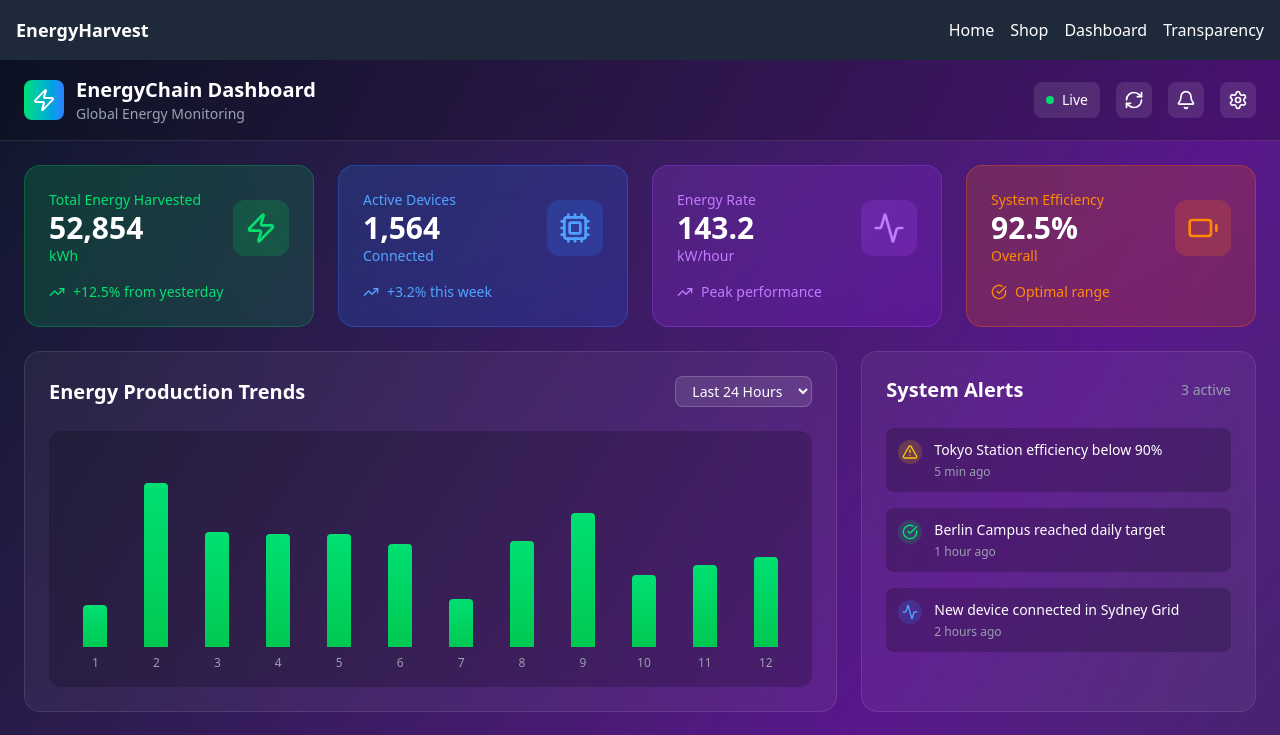
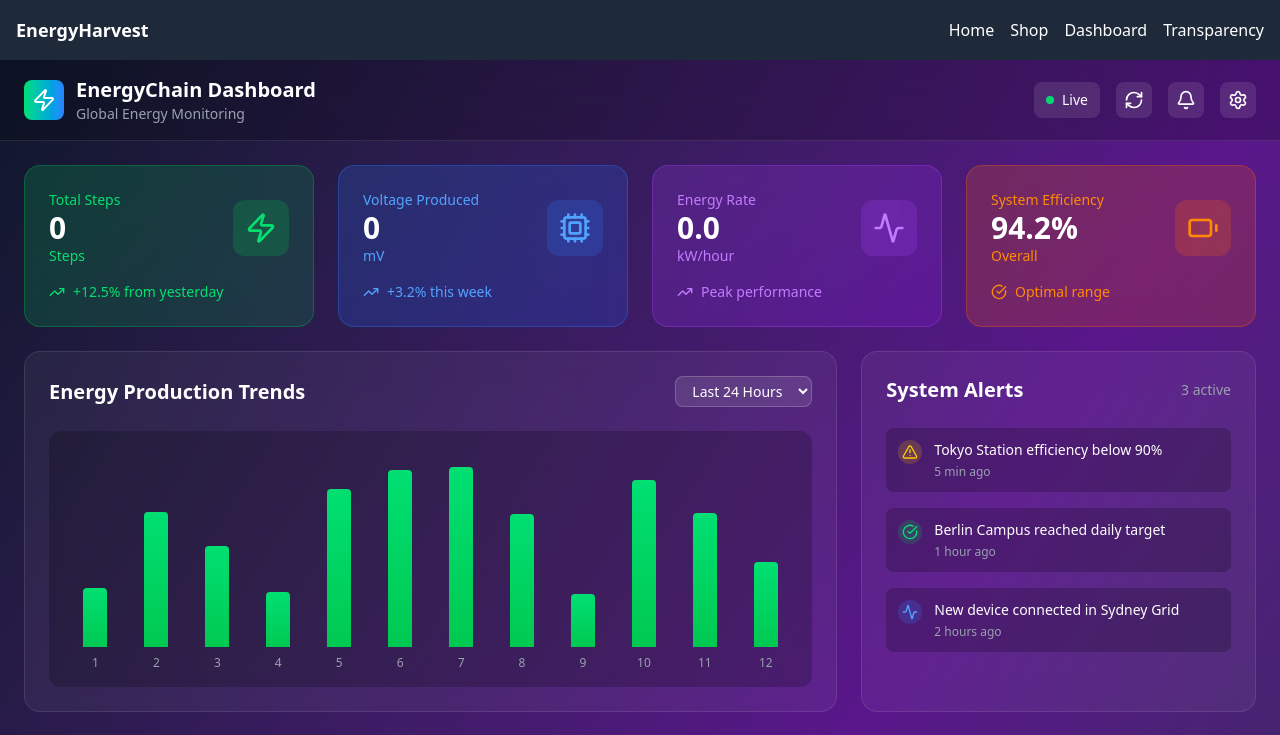
Before and after one commit to SunilBaghel002/Smart_Power_Frontend, a React (Vite) app: page /dashboard in a window 1280 px wide. Shown: the top 735 px of the page. Built offline with nearby package versions, Linux system fonts and the light colour scheme.

Commit message:
Update Dashboard.jsx

```diff
--- a/src/components/Dashboard.jsx
+++ b/src/components/Dashboard.jsx
@@ -26,25 +26,35 @@ import {
 export default function Dashboard() {
   const [selectedTimeRange, setSelectedTimeRange] = useState("24h");
   const [realTimeData, setRealTimeData] = useState({
-    totalEnergy: 52847,
-    activeDevices: 1563,
-    energyRate: 142.5,
+    totalSteps: 0,
+    voltageProduced: 0.00,
+    energyRate: 0.00,
     efficiency: 94.2,
   });
   const [isRefreshing, setIsRefreshing] = useState(false);
 
-  // Simulate real-time data updates
+  // Gradual increase for totalSteps and voltageProduced after 10 seconds
   useEffect(() => {
-    const interval = setInterval(() => {
-      setRealTimeData((prev) => ({
-        totalEnergy: prev.totalEnergy + Math.floor(Math.random() * 10),
-        activeDevices: prev.activeDevices + (Math.random() > 0.5 ? 1 : -1),
-        energyRate: 140 + Math.random() * 10,
-        efficiency: 92 + Math.random() * 4,
-      }));
-    }, 3000);
+    let timeout;
+    let interval;
 
-    return () => clearInterval(interval);
+    // Start after 10 seconds
+    timeout = setTimeout(() => {
+      interval = setInterval(() => {
+        setRealTimeData((prev) => ({
+          ...prev,
+          totalSteps: prev.totalSteps + 1,
+          voltageProduced: 3+ Math.random()*1,
+          energyRate: 15 + Math.random() * 5, // Lower range: 15-20 kW/hour
+          efficiency: 92 + Math.random() * 4,
+        }));
+      }, 3000); // Update every 2 seconds
+    }, 20000); // 10-second delay
+
+    return () => {
+      clearTimeout(timeout);
+      clearInterval(interval);
+    };
   }, []);
 
   const handleRefresh = () => {
@@ -174,15 +184,22 @@ export default function Dashboard() {
                 className={`p-2 bg-white/10 rounded-lg hover:bg-white/20 transition-all ${
                   isRefreshing ? "animate-spin" : ""
                 }`}
+                aria-label="Refresh dashboard data"
               >
                 <RefreshCw className="w-5 h-5" />
               </button>
 
-              <button className="p-2 bg-white/10 rounded-lg hover:bg-white/20 transition-all">
+              <button
+                className="p-2 bg-white/10 rounded-lg hover:bg-white/20 transition-all"
+                aria-label="View notifications"
+              >
                 <Bell className="w-5 h-5" />
               </button>
 
-              <button className="p-2 bg-white/10 rounded-lg hover:bg-white/20 transition-all">
+              <button
+                className="p-2 bg-white/10 rounded-lg hover:bg-white/20 transition-all"
+                aria-label="Open settings"
+              >
                 <Settings className="w-5 h-5" />
               </button>
             </div>
@@ -198,12 +215,12 @@ export default function Dashboard() {
             <div className="flex items-center justify-between">
               <div>
                 <p className="text-green-400 text-sm font-medium">
-                  Total Energy Harvested
+                  Total Steps
                 </p>
                 <p className="text-3xl font-bold">
-                  {realTimeData.totalEnergy.toLocaleString()}
+                  {realTimeData.totalSteps.toLocaleString()}
                 </p>
-                <p className="text-green-400 text-sm">kWh</p>
+                <p className="text-green-400 text-sm">Steps</p>
               </div>
               <div className="p-3 bg-green-500/20 rounded-xl">
                 <Zap className="w-8 h-8 text-green-400" />
@@ -221,12 +238,12 @@ export default function Dashboard() {
             <div className="flex items-center justify-between">
               <div>
                 <p className="text-blue-400 text-sm font-medium">
-                  Active Devices
+                  Voltage Produced
                 </p>
                 <p className="text-3xl font-bold">
-                  {realTimeData.activeDevices.toLocaleString()}
+                  {realTimeData.voltageProduced.toLocaleString()}
                 </p>
-                <p className="text-blue-400 text-sm">Connected</p>
+                <p className="text-blue-400 text-sm">mV</p>
               </div>
               <div className="p-3 bg-blue-500/20 rounded-xl">
                 <Cpu className="w-8 h-8 text-blue-400" />
@@ -294,6 +311,7 @@ export default function Dashboard() {
                   value={selectedTimeRange}
                   onChange={(e) => setSelectedTimeRange(e.target.value)}
                   className="bg-white/10 border border-white/20 rounded-lg px-3 py-1 text-sm"
+                  aria-label="Select time range for energy production trends"
                 >
                   <option value="24h">Last 24 Hours</option>
                   <option value="7d">Last 7 Days</option>
@@ -367,10 +385,16 @@ export default function Dashboard() {
             <div className="flex items-center justify-between mb-6">
               <h3 className="text-xl font-semibold">Location Performance</h3>
               <div className="flex items-center space-x-2">
-                <button className="p-2 bg-white/10 rounded-lg hover:bg-white/20 transition-all">
+                <button
+                  className="p-2 bg-white/10 rounded-lg hover:bg-white/20 transition-all"
+                  aria-label="Filter locations"
+                >
                   <Filter className="w-4 h-4" />
                 </button>
-                <button className="p-2 bg-white/10 rounded-lg hover:bg-white/20 transition-all">
+                <button
+                  className="p-2 bg-white/10 rounded-lg hover:bg-white/20 transition-all"
+                  aria-label="Download location data"
+                >
                   <Download className="w-4 h-4" />
                 </button>
               </div>
```
